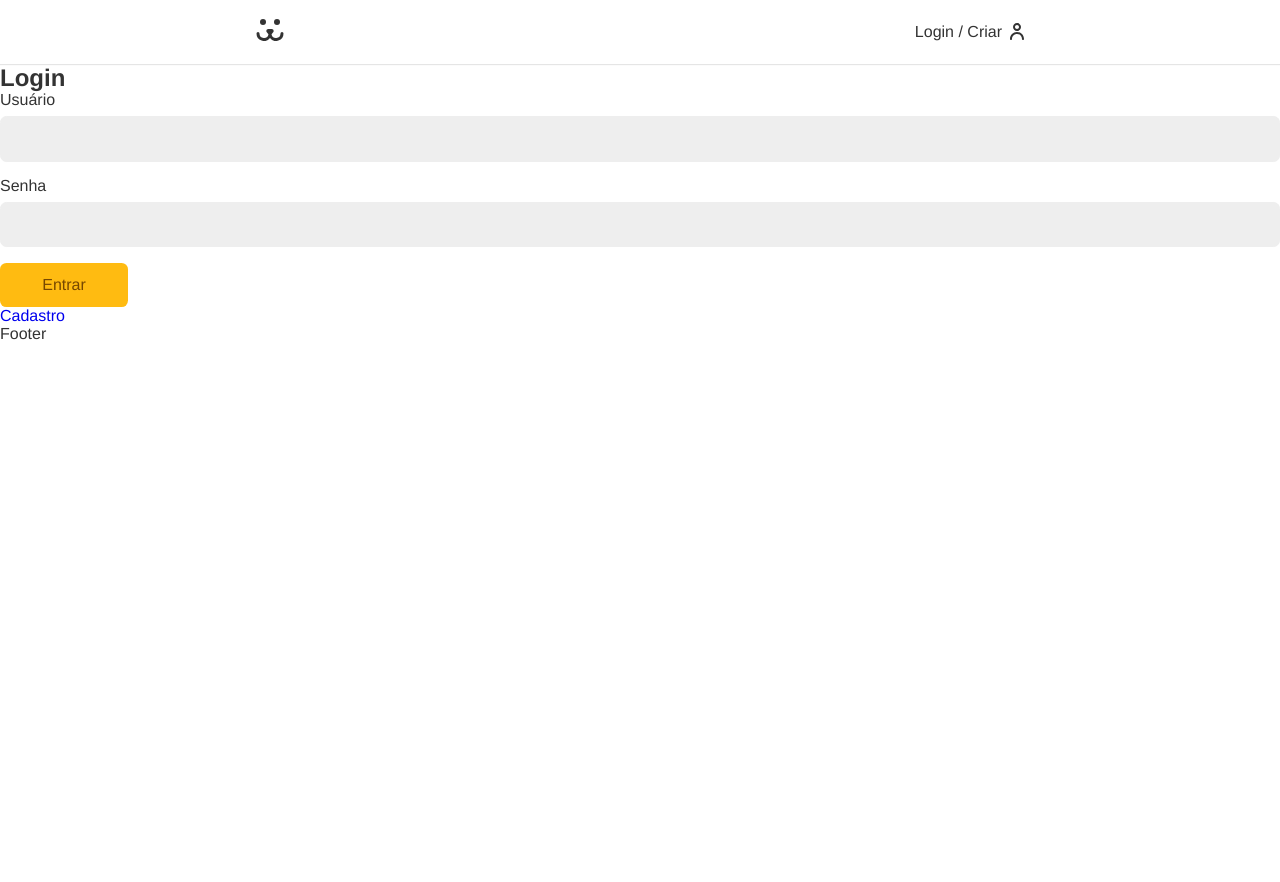
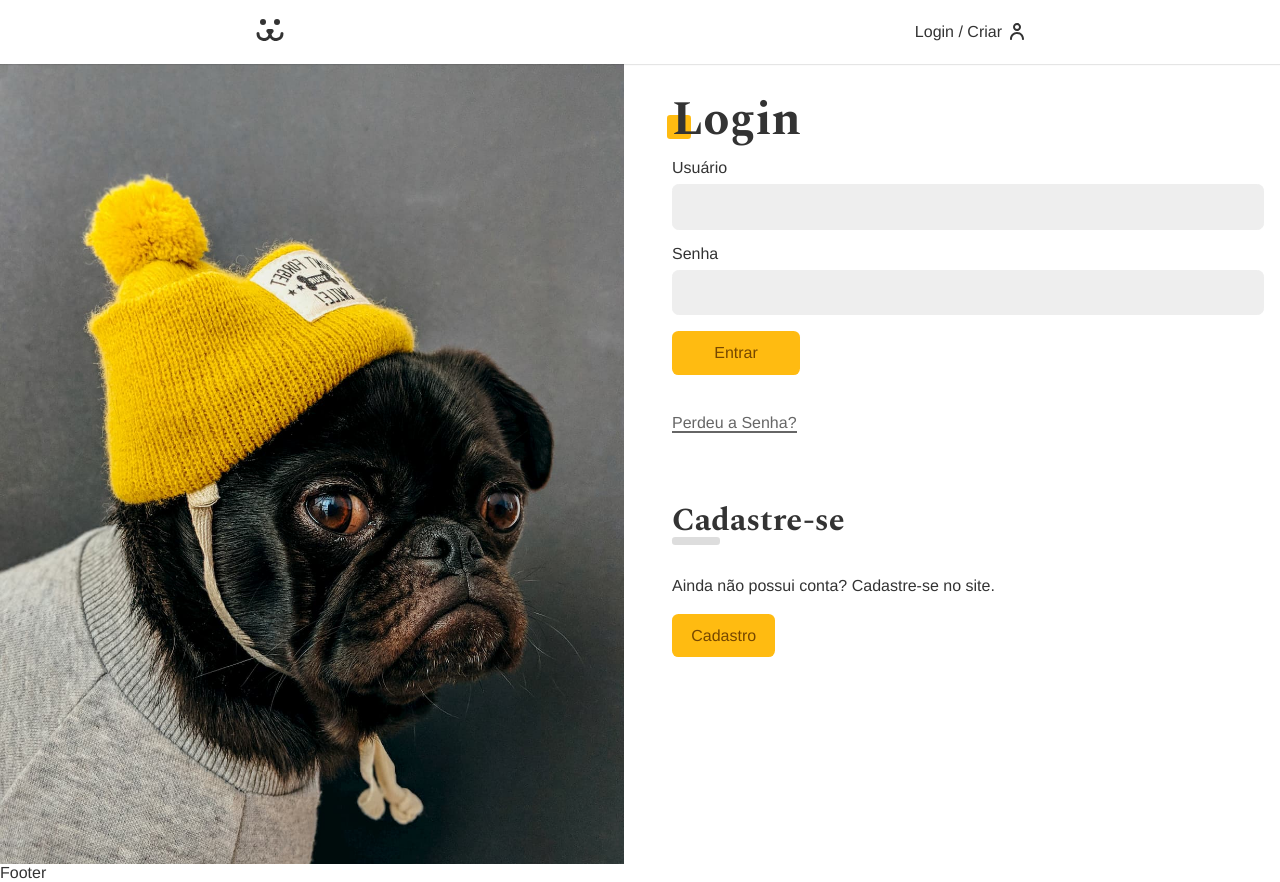
Before and after one commit to matheuskieling/projetoDogs, a React (Create React App) app: page /login in a window 1280 px wide. Before the commit the page ends 800 px from the top, so only its background shows below. Built offline with nearby package versions, Linux system fonts and the light colour scheme.

Commit message:
login styling, helper error

```diff
--- a/src/App.css
+++ b/src/App.css
@@ -1,3 +1,6 @@
+@import url('https://fonts.googleapis.com/css2?family=Spectral:wght@700&display=swap');
+
+
 * {
   box-sizing: border-box;
 }
@@ -6,7 +9,7 @@
   margin: 0;
   color: #333;
   --type-first: Helvetica, Arial, sans-serif;
-  --type-second: 'Spectral', Georgia;
+  --type-second: 'Spectral', georgia;
   font-family: var(--type-first);
   padding-top: 4rem;
 }
@@ -41,4 +44,40 @@
 
 a {
   text-decoration: none;
+  color: #333;
 }
+
+.title {
+  font-family: var(--type-second);
+  line-height: 1;
+  font-size: 3rem;
+  margin: 1rem 0;
+  position: relative;
+  z-index: 1;
+}
+
+.title::after {
+  content: '';
+  display: block;
+  width: 1.5rem;
+  height: 1.5rem;
+  background-color: #fb1;
+  position: absolute;
+  bottom: 5px;
+  left: -5px;
+  border-radius: .2rem;
+  z-index: -1;
+}
+
+.animeLeft {
+  opacity: 0;
+  transform: translateX(-20px);
+  animation: animeLeft .3s forwards;
+}
+
+@keyframes animeLeft {
+  to {
+    opacity: 1;
+    transform: initial;
+  }
+}
--- /dev/null
+++ b/src/Components/Helper/Error.js
@@ -0,0 +1,8 @@
+import React from 'react';
+
+const Error = ({ error }) => {
+  if (!error) return null;
+  return <p style={{ color: '#f31', margin: '1rem 0' }}>{error}</p>;
+};
+
+export default Error;
--- a/src/Components/Login/Login.js
+++ b/src/Components/Login/Login.js
@@ -5,14 +5,15 @@
 import LoginPasswordLost from './LoginPasswordLost';
 import LoginPasswordReset from './LoginPasswordReset';
 import { UserContext } from '../../UserContext';
-
+import styles from './Login.module.css';
 const Login = () => {
   const { login } = React.useContext(UserContext);
 
   if (login === true) return <Navigate to="/conta" />;
 
   return (
-    <div>
+    <section className={styles.login}>
+      <div className={styles.forms}>
         <Routes>
           <Route path="/" element={<LoginForm />} />
           <Route path="criar" element={<LoginCreate />} />
@@ -20,6 +21,7 @@
           <Route path="resetar" element={<LoginPasswordReset />} />
         </Routes>
       </div>
+    </section>
   );
 };
 
--- /dev/null
+++ b/src/Components/Login/Login.module.css
@@ -0,0 +1,30 @@
+.login {
+  display: grid;
+  grid-template-columns: 2fr 2fr;
+  min-height: 100vh;
+  gap: 2rem;
+}
+
+.login::before {
+  display: block;
+  content: '';
+  background: url('../../Assets/login.jpg') no-repeat center center;
+  background-size: cover;
+}
+
+.forms {
+  min-width: 30rem;
+  padding: 1rem;
+}
+
+@media (max-width: 40rem) {
+  .login {
+    grid-template-columns: 1fr;
+  }
+  .login::before {
+    display: none;
+  }
+  .forms {
+    max-width: 100%;
+  }
+}
--- a/src/Components/Login/LoginCreate.js
+++ b/src/Components/Login/LoginCreate.js
@@ -1,7 +1,39 @@
 import React from 'react';
+import { USER_POST } from '../../api';
+import useForm from '../../Hooks/useForm';
+import { UserContext } from '../../UserContext';
+import Button from '../Forms/Button';
+import Input from '../Forms/Input';
 
 const LoginCreate = () => {
-  return <div>LoginCreate</div>;
+  const username = useForm();
+  const email = useForm('email');
+  const password = useForm('password');
+
+  const { userLogin } = React.useContext(UserContext);
+
+  async function handleSubmit(event) {
+    event.preventDefault();
+    const { url, options } = USER_POST({
+      username: username.value,
+      email: email.value,
+      password: password.value,
+    });
+    const response = await fetch(url, options);
+    if (response.ok) userLogin(username.value, password.value);
+  }
+
+  return (
+    <section className="animeLeft">
+      <h1 className="title">Cadastre-se</h1>
+      <form onSubmit={handleSubmit}>
+        <Input label="Usuário" type="text" name="username" {...username} />
+        <Input label="Email" type="email" name="email" {...email} />
+        <Input label="Senha" type="password" name="password" {...password} />
+        <Button>Cadastrar</Button>
+      </form>
+    </section>
+  );
 };
 
 export default LoginCreate;
--- a/src/Components/Login/LoginForm.js
+++ b/src/Components/Login/LoginForm.js
@@ -4,6 +4,9 @@
 import { UserContext } from '../../UserContext';
 import Button from '../Forms/Button';
 import Input from '../Forms/Input';
+import Error from '../Helper/Error';
+import styles from './LoginForm.module.css';
+import stylesBtn from '../Forms/Button.module.css';
 
 const LoginForm = () => {
   const username = useForm();
@@ -20,9 +23,9 @@
   }
 
   return (
-    <section>
-      <h1>Login</h1>
-      <form action="" onSubmit={handleSubmit}>
+    <section className="animeLeft">
+      <h1 className="title">Login</h1>
+      <form className={styles.form} onSubmit={handleSubmit}>
         <Input label="Usuário" type="text" name="username" {...username} />
         <Input label="Senha" type="password" name="password" {...password} />
         {loading ? (
@@ -30,10 +33,18 @@
         ) : (
           <Button>Entrar</Button>
         )}
-
-        {error && <p>{error}</p>}
+        <Error error={error} />
       </form>
-      <Link to="/login/criar">Cadastro</Link>
+      <Link className={styles.perdeu} to="/login/perdeu">
+        Perdeu a Senha?
+      </Link>
+      <div className={styles.cadastro}>
+        <h2 className={styles.subtitle}>Cadastre-se</h2>
+        <p>Ainda não possui conta? Cadastre-se no site.</p>
+        <Link className={stylesBtn.button} to="/login/criar">
+          Cadastro
+        </Link>
+      </div>
     </section>
   );
 };
--- /dev/null
+++ b/src/Components/Login/LoginForm.module.css
@@ -0,0 +1,42 @@
+.form {
+  margin-bottom: 2rem;
+}
+
+.perdeu {
+  display: inline-block;
+  color: #666;
+  padding: 0.5rem 0;
+  line-height: 1;
+}
+
+.perdeu::after {
+  content: '';
+  height: 2px;
+  width: 100%;
+  background: currentColor;
+  display: block;
+}
+
+.cadastro {
+  margin-top: 4rem;
+}
+
+.cadastro p {
+  margin-top: 2rem;
+  margin-bottom: 2rem;
+}
+
+.subtitle {
+  font-family: var(--type-second);
+  line-height: 1;
+  font-size: 2rem;
+}
+
+.subtitle::after {
+  content: '';
+  display: block;
+  background: #ddd;
+  height: 0.5rem;
+  width: 3rem;
+  border-radius: .2rem;
+}
--- a/src/Hooks/useForm.js
+++ b/src/Hooks/useForm.js
@@ -5,6 +5,11 @@
     regex:
       /^(([^<>()[\]\\.,;:\s@"]+(\.[^<>()[\]\\.,;:\s@"]+)*)|(".+"))@((\[[0-9]{1,3}\.[0-9]{1,3}\.[0-9]{1,3}\.[0-9]{1,3}\])|(([a-zA-Z\-0-9]+\.)+[a-zA-Z]{2,}))$/,
     message: 'Preencha um email válido',
+  },
+  password: {
+    regex: /^(?=.*\d)(?=.*[a-z])(?=.*[A-Z])[0-9a-zA-Z$*&@#]{8,}$/,
+    message:
+      'A senha precisa ter no mínimo 8 caracteres, um caracter maiúsculo, 1 minúsculo e 1 digito',
   },
 };
 
--- a/src/api.js
+++ b/src/api.js
@@ -36,3 +36,16 @@
     },
   };
 }
+
+export function USER_POST(body) {
+  return {
+    url: API_URL + '/api/user',
+    options: {
+      method: 'POST',
+      headers: {
+        'Content-Type': 'application/json',
+      },
+      body: JSON.stringify(body),
+    },
+  };
+}
```
Lines whose indentation alone changed are shown as unchanged.
